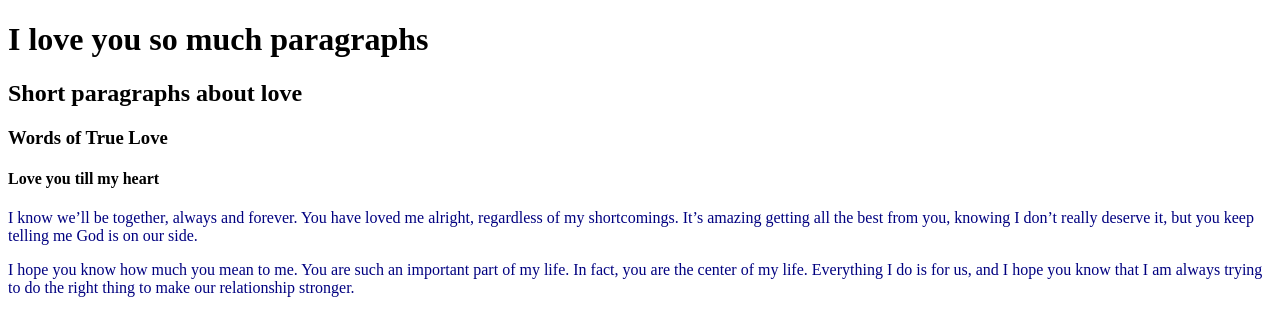
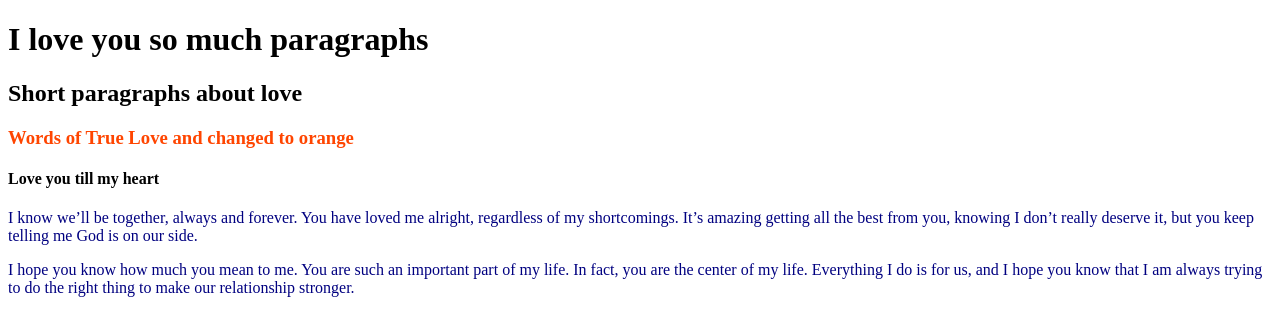
Before and after one commit to zahid12105/my-second-repo, a plain HTML site: page index.html in a window 1280 px wide. Drawn offline with Linux system fonts and the light colour scheme.

Commit message:
make orange

```diff
--- a/index.html
+++ b/index.html
@@ -10,7 +10,7 @@
 <body>
    <h1>I love you so much paragraphs</h1>
    <h2>Short paragraphs about love</h2>
-   <h3>Words of True Love</h3>
+   <h3>Words of True Love and changed to orange</h3>
    <h4>Love you till my heart</h4>
    <p> I know we’ll be together, always and forever. You have loved me alright, regardless of my shortcomings. It’s amazing getting all the best from you, knowing I don’t really deserve it, but you keep telling me God is on our side.</p>
    <p> I hope you know how much you mean to me. You are such an important part of my life. In fact, you are the center of my life. Everything I do is for us, and I hope you know that I am always trying to do the right thing to make our relationship stronger.</p>
--- a/style.css
+++ b/style.css
@@ -1,3 +1,6 @@
 p{
     color: navy;
 }
+h3{
+    color: orangered;
+}
```
